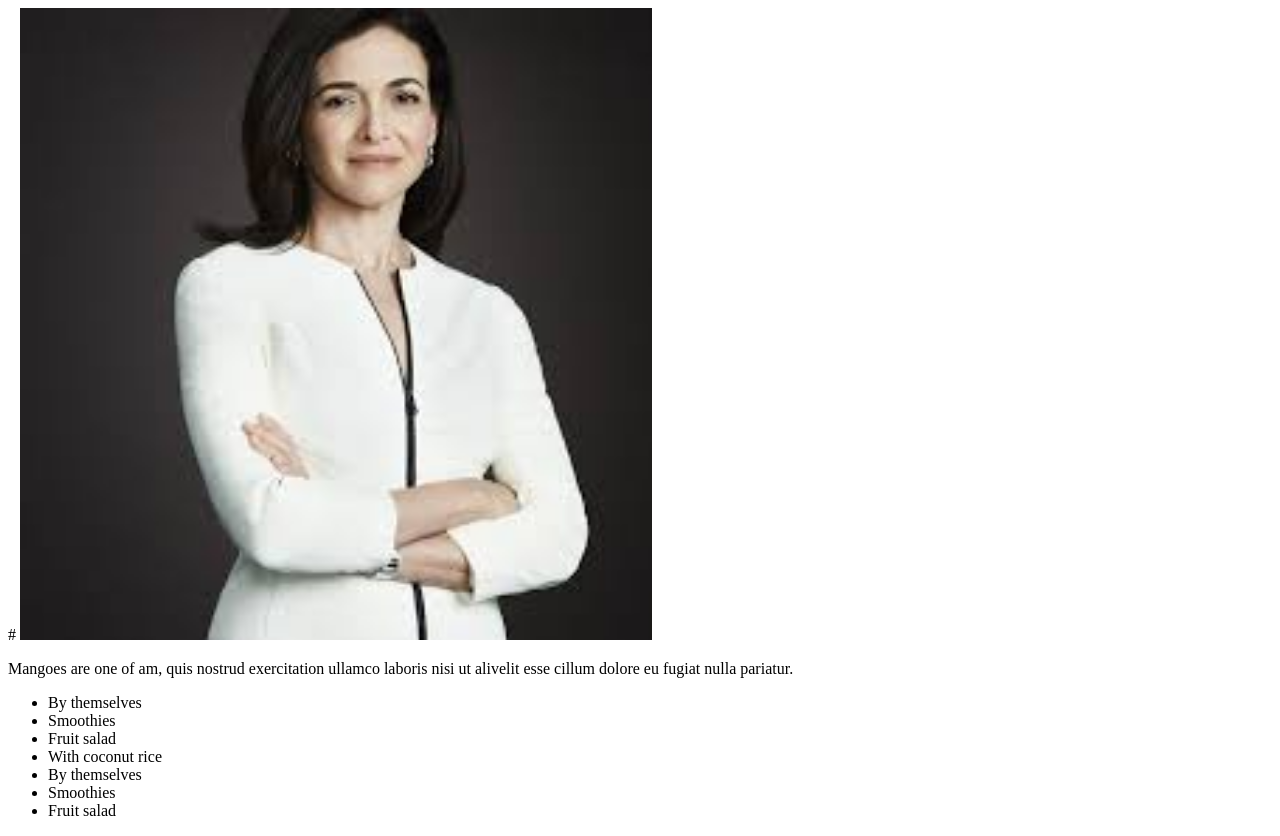
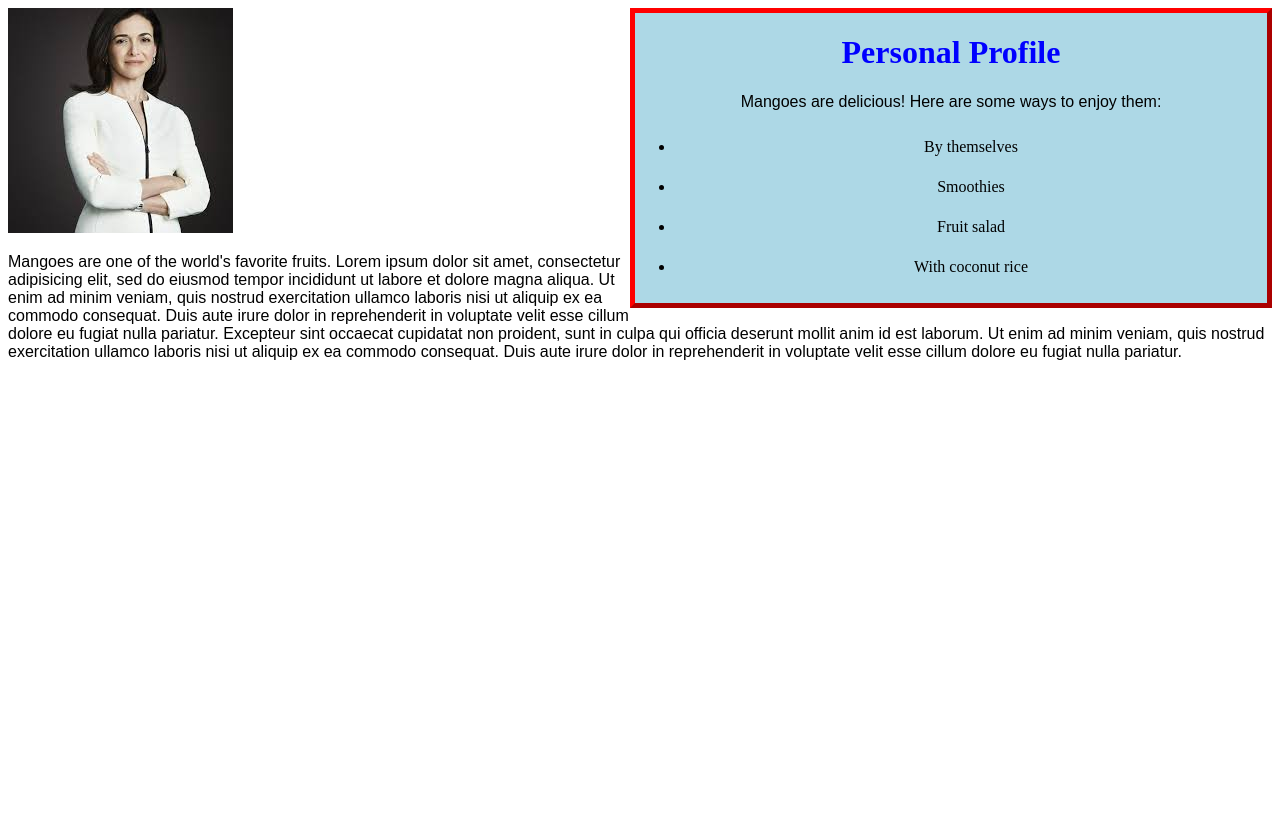
Before and after one commit to fatmakhamis/Fatma-Portfolio, a plain HTML site: page fatma-portfolio.html in a window 1280 px wide. After the commit the page ends 800 px from the top, so only its background shows below. Drawn offline with Linux system fonts and the light colour scheme; files whose address does not match are found by name.

Commit message:
add sidebar on CSS style file

```diff
--- a/CSS/styles.css
+++ b/CSS/styles.css
@@ -1,3 +1,21 @@
-img {
-    float: left;
-  }
+h1 {
+  color: blue;
+  text-align: center;
+}
+h2 {
+  color: blue;
+  font-style: italic;
+  text-align: center;
+}
+p {
+  font-family: sans-serif;
+}
+ul {
+  line-height: 40px;
+}
+.sidebar {
+    border: 5px outset red;
+    background-color: lightblue;
+    text-align: center;
+    width: 50%;
+    float: right;}
--- a/fatma-portfolio.html
+++ b/fatma-portfolio.html
@@ -1,20 +1,27 @@
 <!DOCTYPE html>
-#<html>
+<html>
   <head>
-    <link href="css/style.css" rel="stylesheet" type="text/css">
+    <link href="CSS/styles.css" rel="stylesheet" type="text/css" media="all">
     <title>Fatma Khamis</title>
   </head>
+
   <body>
-    <img src="/home/fatma/Documents/moringa-school-projects/ip-week-one/images/my-self.jpeg" style="width:50%" alt="An image of a ripe mango.">
-    <p>Mangoes are one of am, quis nostrud exercitation ullamco laboris nisi ut alivelit esse cillum dolore eu fugiat nulla pariatur.</p>
+    <img src="/home/fatma/Documents/moringa-school-projects/ip-week-one/images/my-self.jpeg" alt="An image of Fatma Khamis">
+
+    <div class="sidebar">
+      <h1>Personal Profile</h1>
+      <p>Mangoes are delicious! Here are some ways to enjoy them:</p>
       <ul>
         <li>By themselves</li>
         <li>Smoothies</li>
         <li>Fruit salad</li>
         <li>With coconut rice</li>
-            <li>By themselves</li>
-            <li>Smoothies</li>
-            <li>Fruit salad</li>
       </ul>
+    </div>
+
+    <div class="main">
+            <p>Mangoes are one of the world's favorite fruits. Lorem ipsum dolor sit amet, consectetur adipisicing elit, sed do eiusmod tempor incididunt ut labore et dolore magna aliqua. Ut enim ad minim veniam, quis nostrud exercitation ullamco laboris nisi ut aliquip ex ea commodo consequat. Duis aute irure dolor in reprehenderit in voluptate velit esse cillum dolore eu fugiat nulla pariatur. Excepteur sint occaecat cupidatat non proident, sunt in culpa qui officia deserunt mollit anim id est laborum. Ut enim ad minim veniam, quis nostrud exercitation ullamco laboris nisi ut aliquip ex ea commodo consequat. Duis aute irure dolor in reprehenderit in voluptate velit esse cillum dolore eu fugiat nulla pariatur.</p>
+    </div>
+
   </body>
 </html>
```
Lines whose indentation alone changed are shown as unchanged.
